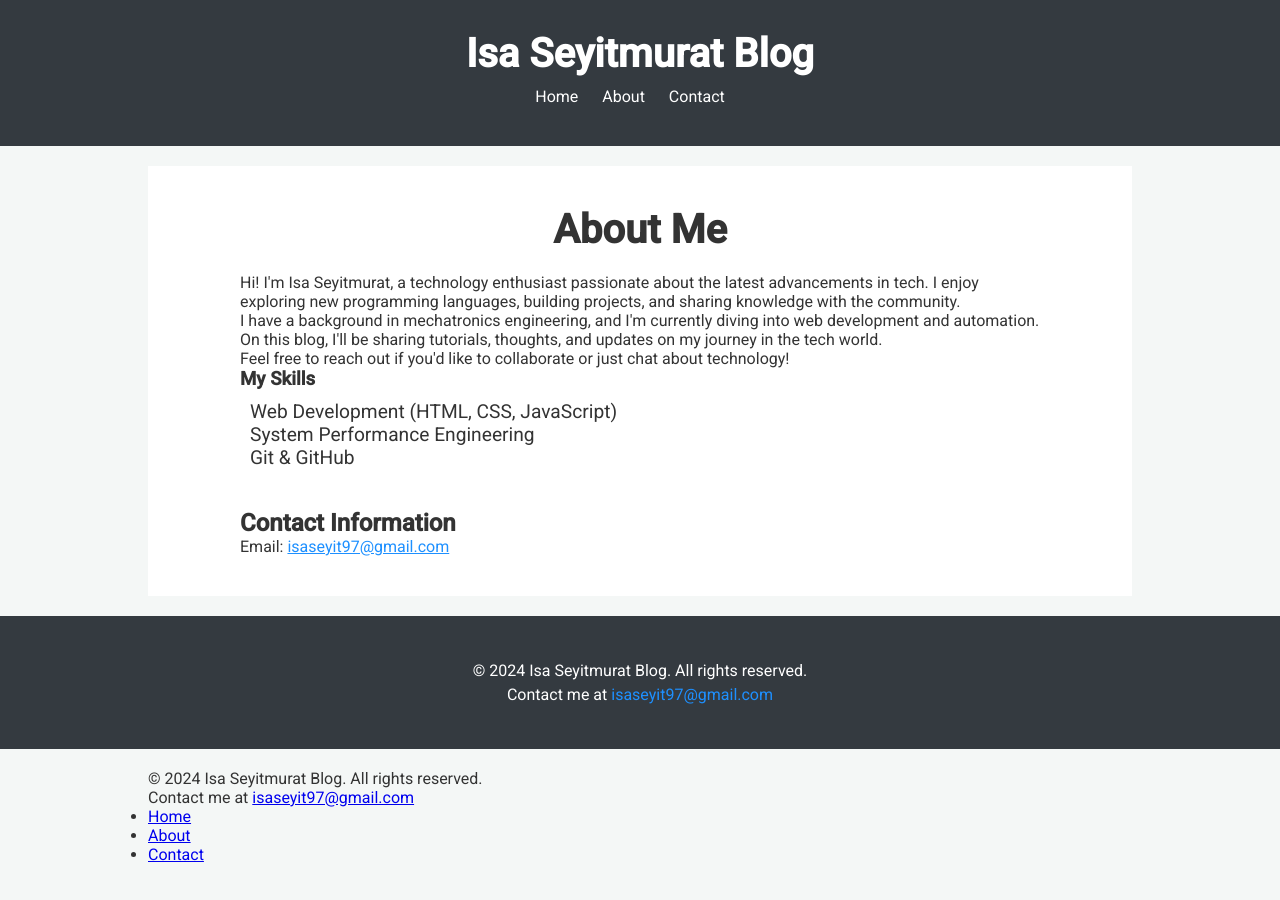
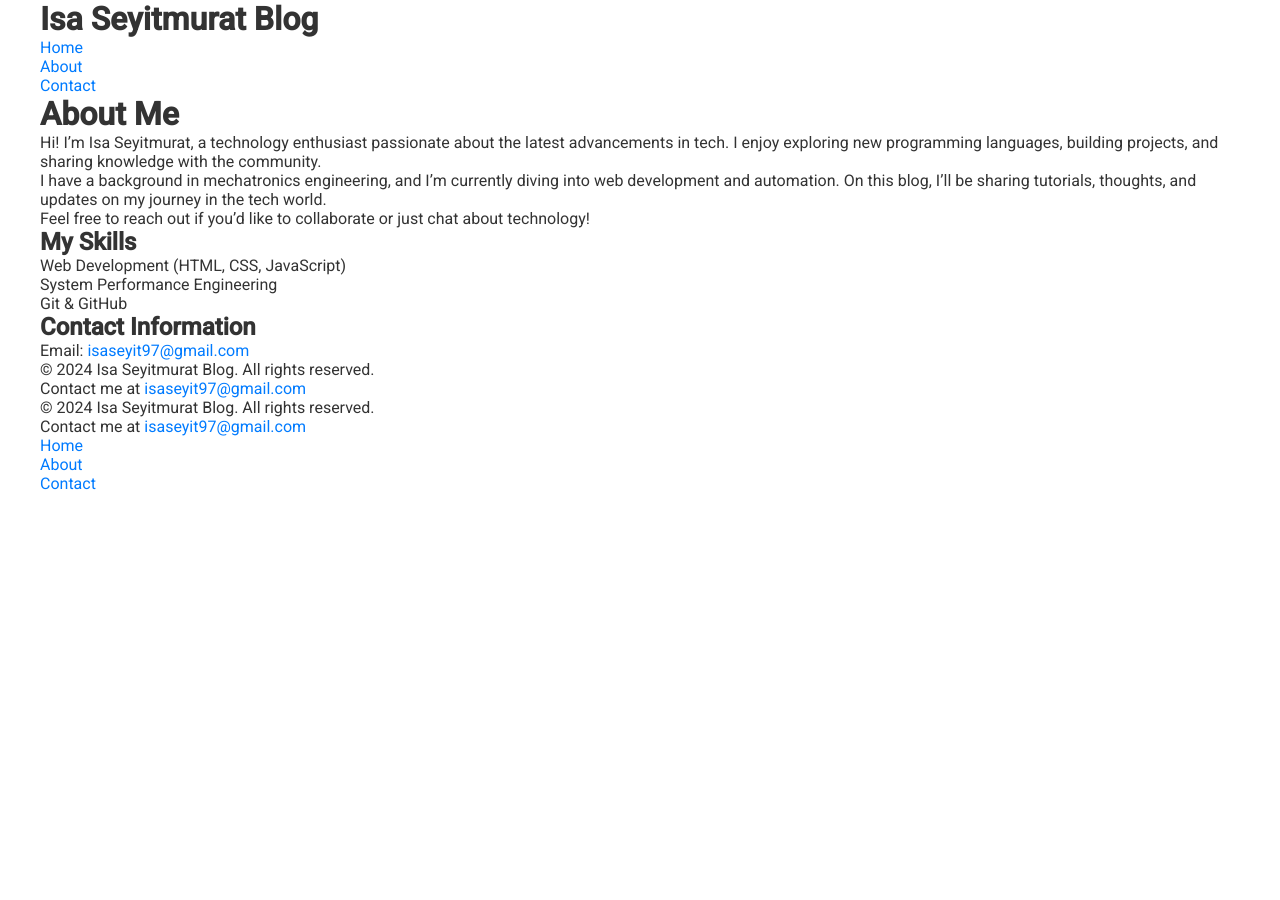
Before and after one commit to isaseyit/my-blog, a Jekyll site: the page built from about.md, in a window 1280 px wide. Built offline with Jekyll 4.4.1, drawn with Linux system fonts in a browser that asks for light colours.

Commit message:
Updated styles and layout

```diff
--- a/about.md
+++ b/about.md
@@ -1,32 +1,21 @@
 ---
 layout: default
 title: About Me
+permalink: /about/
 ---
 
-<div class="about-container">
-  <div class="about-header">
-    <h2>About Me</h2>
-  </div>
+# About Me
 
-  <div class="about-content">
-    <p>Hi! I'm Isa Seyitmurat, a technology enthusiast passionate about the latest advancements in tech. I enjoy exploring new programming languages, building projects, and sharing knowledge with the community.</p>
+Hi! I'm Isa Seyitmurat, a technology enthusiast passionate about the latest advancements in tech. I enjoy exploring new programming languages, building projects, and sharing knowledge with the community.
 
-    <p>I have a background in mechatronics engineering, and I'm currently diving into web development and automation. On this blog, I'll be sharing tutorials, thoughts, and updates on my journey in the tech world.</p>
+I have a background in mechatronics engineering, and I'm currently diving into web development and automation. On this blog, I'll be sharing tutorials, thoughts, and updates on my journey in the tech world.
 
-    <p>Feel free to reach out if you'd like to collaborate or just chat about technology!</p>
+Feel free to reach out if you'd like to collaborate or just chat about technology!
 
-    <div class="skills">
-      <h3>My Skills</h3>
-      <ul>
-        <li>Web Development (HTML, CSS, JavaScript)</li>
-        <li>System Performance Engineering</li>
-        <li>Git & GitHub</li>
-      </ul>
-    </div>
+## My Skills
+- Web Development (HTML, CSS, JavaScript)
+- System Performance Engineering
+- Git & GitHub
 
-    <div class="contact-info">
-      <h3>Contact Information</h3>
-      <p>Email: <a href="mailto:isaseyit97@gmail.com">isaseyit97@gmail.com</a></p>
-    </div>
-  </div>
-</div>
+## Contact Information
+Email: [isaseyit97@gmail.com](mailto:isaseyit97@gmail.com)
--- a/assets/css/style.css
+++ b/assets/css/style.css
@@ -1,159 +1,94 @@
-/* Reset some defaults */
-* {
-  margin: 0;
-  padding: 0;
-  box-sizing: border-box;
+/* General Reset */
+body, h1, h2, h3, p, ul, li, a {
+    margin: 0;
+    padding: 0;
+    font-family: 'Roboto', sans-serif;
+    color: #333;
 }
 
-body {
-  font-family: 'Roboto', sans-serif;
-  background-color: #f4f7f6;
-  color: #333;
+ul {
+    list-style: none;
+}
+
+a {
+    text-decoration: none;
+    color: #007bff;
 }
 
 .container {
-  width: 80%;
-  margin: 0 auto;
-  padding: 20px;
+    max-width: 1200px;
+    margin: 0 auto;
+    padding: 0 20px;
 }
 
-header {
-  background-color: #343a40;
-  color: white;
-  padding: 10px 0;
-  text-align: center;
+/* Hero Section */
+.hero {
+    background: linear-gradient(to right, #007bff, #00bcd4);
+    color: white;
+    text-align: center;
+    padding: 50px 20px;
 }
 
-header h1 {
-  font-size: 2.5rem;
+.hero-logo {
+    max-width: 150px;
+    margin: 0 auto 20px;
 }
 
-nav ul {
-  list-style: none;
-  padding: 10px;
+.hero-content h2 {
+    font-size: 2.5rem;
+    margin-bottom: 10px;
 }
 
-nav ul li {
-  display: inline;
-  margin-right: 20px;
+.hero-content p {
+    font-size: 1.2rem;
+    margin-bottom: 20px;
 }
 
-nav ul li a {
-  color: white;
-  text-decoration: none;
+.btn-main {
+    display: inline-block;
+    background: white;
+    color: #007bff;
+    padding: 10px 20px;
+    border-radius: 5px;
+    font-weight: bold;
+    transition: all 0.3s ease;
 }
 
-footer {
-  background-color: #343a40;
-  color: white;
-  padding: 20px 0;
-  text-align: center;
+.btn-main:hover {
+    background: #007bff;
+    color: white;
 }
 
-footer a {
-  color: #1e90ff;
-  text-decoration: none;
+/* About Preview Section */
+.about-preview {
+    padding: 40px 20px;
+    background: #f9f9f9;
+    text-align: center;
 }
 
-footer p {
-  margin: 5px 0;
+.about-preview h2 {
+    font-size: 2rem;
+    margin-bottom: 20px;
+    color: #007bff;
 }
 
-/* Home Page */
-.home-container {
-  padding: 40px 0;
-  text-align: center;
+.about-preview p {
+    font-size: 1rem;
+    line-height: 1.6;
+    margin-bottom: 20px;
 }
 
-.hero-section {
-  background-color: #1e90ff;
-  color: white;
-  padding: 50px 0;
+/* Skills Section */
+.skills-section {
+    padding: 40px 20px;
+    background: #fff;
+    text-align: center;
 }
 
-.hero-section h1 {
-  font-size: 3rem;
+.skills-section h2 {
+    font-size: 2rem;
+    margin-bottom: 20px;
+    color: #00bcd4;
 }
 
-.hero-section p {
-  font-size: 1.25rem;
-}
-
-/* About Page */
-.about-container {
-  background-color: #ffffff;
-  padding: 40px 0;
-}
-
-.about-header {
-  text-align: center;
-  margin-bottom: 20px;
-}
-
-.about-header h2 {
-  font-size: 2.5rem;
-  color: #333;
-}
-
-.about-content {
-  text-align: left;
-  max-width: 800px;
-  margin: 0 auto;
-}
-
-.skills ul {
-  list-style: none;
-  padding: 10px;
-}
-
-.skills li {
-  font-size: 1.2rem;
-}
-
-.contact-info {
-  margin-top: 30px;
-}
-
-.contact-info a {
-  color: #1e90ff;
-}
-
-/* Contact Page */
-.contact-container {
-  background-color: #ffffff;
-  padding: 40px 0;
-}
-
-.contact-header {
-  text-align: center;
-  margin-bottom: 20px;
-}
-
-.contact-header h2 {
-  font-size: 2.5rem;
-  color: #333;
-}
-
-.contact-content {
-  max-width: 800px;
-  margin: 0 auto;
-  text-align: left;
-}
-
-.contact-info h3 {
-  font-size: 1.5rem;
-  margin-top: 20px;
-}
-
-.contact-info a {
-  color: #1e90ff;
-}
-
-.contact-info ul {
-  list-style: none;
-  padding: 0;
-}
-
-.contact-info li {
-  margin: 10px 0;
-}
+.s
```
Also changed, not shown: contact.md (+10 -17 lines), index.md (+32 -10 lines).
